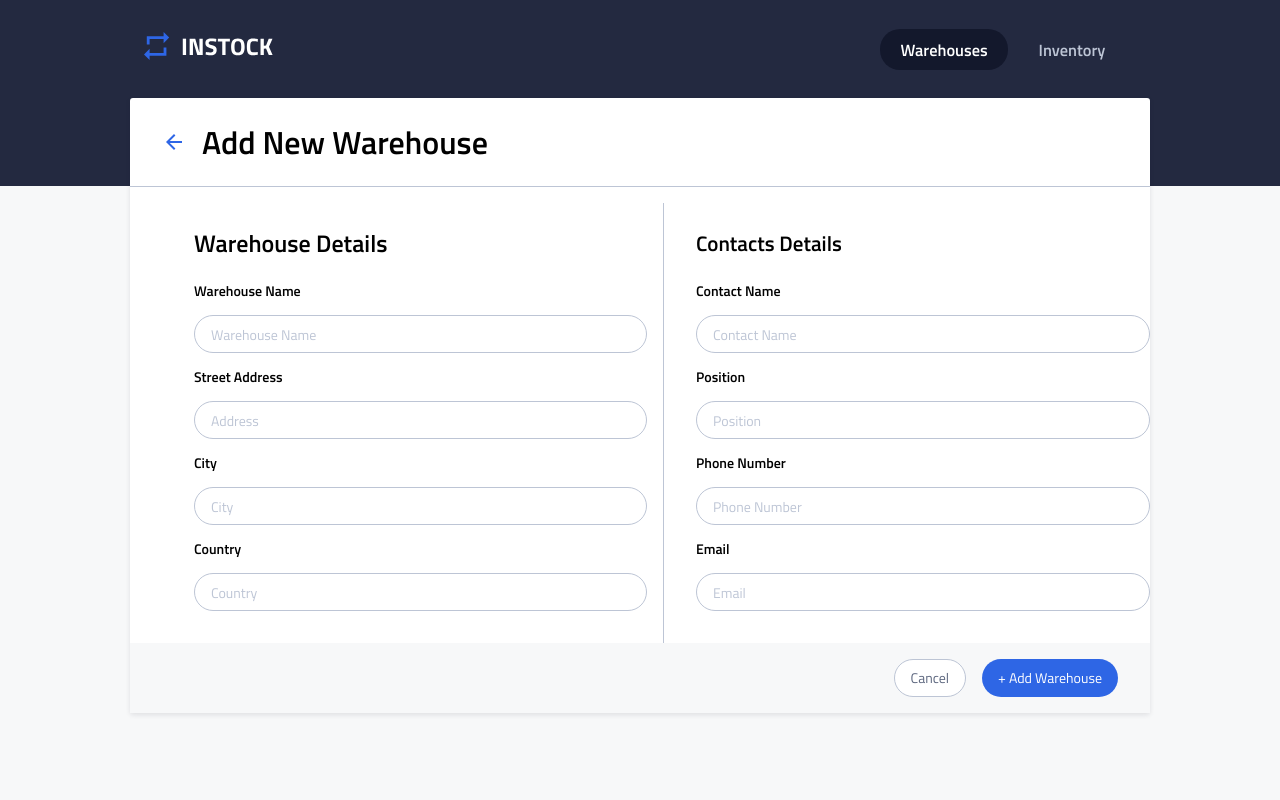
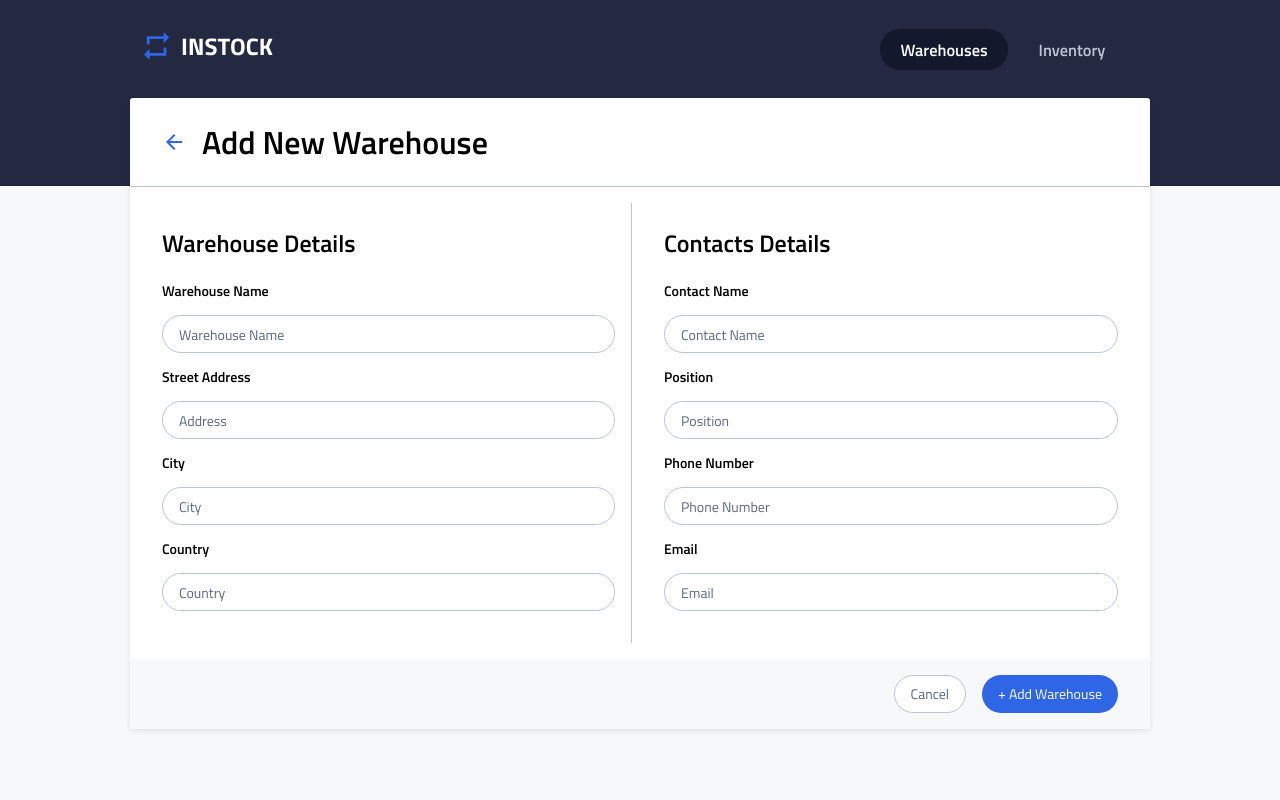
Before and after one commit to reymaa19/InStock-client, a React (Vite) app: page /warehouse/add in a window 1280 px wide. Shown: the top 800 px of the page. Built offline with nearby package versions, Linux system fonts and the light colour scheme; no server answers.

Commit message:
Utilize mixins elements to reduce redundacy, adjust Addwarehouse page tto match the mockup

```diff
--- a/src/components/AddNewWarehouse/AddNewWarehouse.jsx
+++ b/src/components/AddNewWarehouse/AddNewWarehouse.jsx
@@ -57,7 +57,6 @@ const AddNewWarehouse = () => {
       }
     });
     // Validate phone number
-    // if (formData.contact_phone &&!validatePhoneNumber(formData.contact_phone, "any", { strict: false })
     if (formData.contact_phone &&!validatePhoneNumber(formData.contact_phone, "any", { strict: false })
 
     ) {
@@ -121,7 +120,7 @@ const AddNewWarehouse = () => {
         <form className="details" onSubmit={handleSubmit} noValidate>
           <div className="details__container">
             <div className="details__address">
-              <h2 className="details__address-name">Warehouse Details</h2>
+              <h2 className="details__address-title">Warehouse Details</h2>
 
               <label
                 htmlFor="warehouse_name"
--- a/src/components/AddNewWarehouse/AddNewWarehouse.scss
+++ b/src/components/AddNewWarehouse/AddNewWarehouse.scss
@@ -6,13 +6,17 @@
 }
 .add-warehouse {
   @include page-container;
+  margin: 0;
 
   &__header {
     display: flex;
     gap: 1rem;
     border-bottom: 0.0625rem solid $Cloud;
     width: 100%;
-    padding: 1.5rem 2rem;
+    padding: 1.5rem 1rem;
+    @include tablet{
+      padding: 1.5rem 2rem;
+    }
   }
   &__title {
     font-weight: $font-weight-semi-bold600;
@@ -28,16 +32,13 @@
     flex-direction: column;
     font-size: $m-h2-text-size;
     line-height: $m-h2-line-height;
+
     &__container {
-      padding-right:1rem;
-      padding-left:1rem;
+      width: 100%;
+      margin-left: 0;
       @include tablet {
-        font-size: $h1-text-size;
-        line-height: $h1-line-height;
-        padding-top: 1rem;
-        display: flex;
-        flex-direction: row;
-        width: 100%;
+        padding: 1rem 1rem;
+        @include flex-container($justify: space-between);
       }
     }
     &__error {
@@ -54,7 +55,6 @@
     &__address,&__contacts {
       display: flex;
       flex-direction: column;
-      border-bottom: 0.06125rem solid $Cloud;
       line-height: 3rem;
       font-size: $m-p2-text-size;
       padding: 1rem;
@@ -66,14 +66,13 @@
         font-size: $p2-text-size;
 
       }
-      &-name {
-        font-weight: $font-weight-semi-bold600;
+      &-title{
+        font-size: $m-h2-text-size;
         @include tablet{
           font-size: $h2-text-size;
 
         }
       }
-
       &-label {
         font-weight: $font-weight-semi-bold600;
         font-size: $m-h3-text-size;
@@ -93,15 +92,13 @@
         @include tablet {
           width: 100%;
         }
-
-        // @include tablet{
-        //   font-size: $h3-text-size;
-        // }
       }
     }
     &__address{
+      border-bottom: 0.06125rem solid $Cloud;
       @include tablet{
       border-right: 0.06125rem solid $Cloud;
+      border-bottom:none;
     }
     }
     &__button-container {
--- a/src/styles/partials/_mixins.scss
+++ b/src/styles/partials/_mixins.scss
@@ -79,7 +79,7 @@
   }
 
   &::placeholder {
-    color: $Cloud;
+    color: $Slate;
   }
 }
 
```
